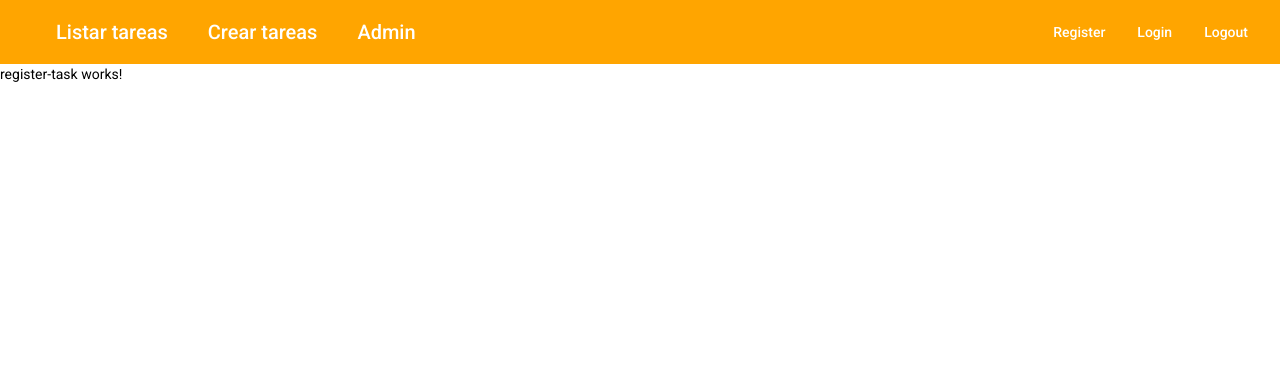
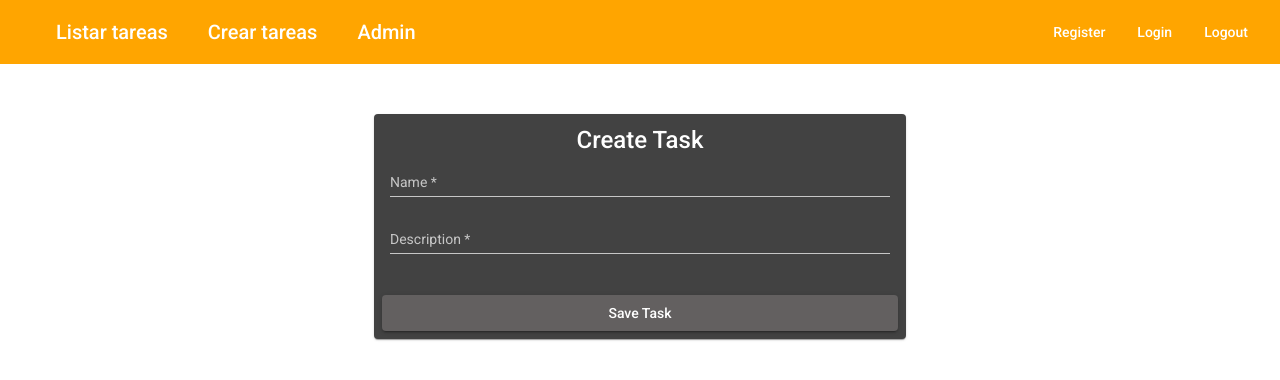
Before and after one commit to smercadog14/BC_Accenture_Semana4_Reto1, an Angular app in the folder frontend/: page /saveTask in a window 1280 px wide. Shown: the top 380 px of the page. Built offline with nearby package versions, Linux system fonts and the light colour scheme.

Commit message:
Add login, register and save task

```diff
--- a/frontend/src/app/board/register-task/register-task.component.css
+++ b/frontend/src/app/board/register-task/register-task.component.css
@@ -0,0 +1,29 @@
+.container {
+  display: flex;
+  flex-direction: column;
+}
+
+.button {
+  width: 100%;
+}
+
+.card {
+  min-width: 150px;
+  max-width: 500px;
+  width: 100%;
+}
+
+.form {
+  display: flex;
+  justify-content: center;
+  align-items: center;
+  padding: 50px 0px 0px;
+}
+
+mat-card-title {
+  text-align: center;
+}
+
+.colorButton {
+  background-color: #636060;
+}
--- a/frontend/src/app/board/register-task/register-task.component.html
+++ b/frontend/src/app/board/register-task/register-task.component.html
@@ -1 +1,33 @@
-<p>register-task works!</p>
+<div class="form">
+    <mat-card class="card">
+        <mat-card-title>Create Task</mat-card-title>
+
+        <div class="col-12 col-lg-12" *ngIf="errorMessage">
+            <div class="alert alert-danger alert-dismissible" role="alert">
+                <div class="alert-message">
+                    {{ errorMessage }}
+                </div>
+
+                <button type="button" class="close" (click)="closeX()" data-dismiss="alert" aria-label="Close">
+                    <span aria-hidden="true">X</span>
+                </button>
+            </div>
+        </div>
+        <mat-card-content>
+            <div class="container">
+                <mat-form-field>
+                    <input [(ngModel)]="taskData.name" matInput placeholder="Name" required />
+                </mat-form-field>
+                <mat-form-field>
+                    <input [(ngModel)]="taskData.email" matInput placeholder="Description" required />
+                </mat-form-field>
+
+            </div>
+        </mat-card-content>
+        <mat-card-actions>
+            <button (click)="saveTask()" class="button colorButton" mat-raised-button>
+                Save Task
+            </button>
+        </mat-card-actions>
+    </mat-card>
+</div>
--- a/frontend/src/app/board/register-task/register-task.component.ts
+++ b/frontend/src/app/board/register-task/register-task.component.ts
@@ -1,15 +1,29 @@
 import { Component, OnInit } from '@angular/core';
-
+import { AuthService } from '../../services/auth.service';
+import { Router } from '@angular/router';
 @Component({
   selector: 'app-register-task',
   templateUrl: './register-task.component.html',
-  styleUrls: ['./register-task.component.css']
+  styleUrls: ['./register-task.component.css'],
 })
 export class RegisterTaskComponent implements OnInit {
-
-  constructor() { }
-
-  ngOnInit(): void {
+  public taskData: any;
+  public errorMessage: String;
+  constructor() {
+    this.taskData = {};
+    this.errorMessage = '';
   }
 
+  ngOnInit(): void {}
+
+  saveTask() {}
+
+  closeAlert() {
+    setTimeout(() => {
+      this.errorMessage = '';
+    }, 3000);
+  }
+  closeX() {
+    this.errorMessage = '';
+  }
 }
--- a/frontend/src/app/home/login/login.component.css
+++ b/frontend/src/app/home/login/login.component.css
@@ -0,0 +1,29 @@
+.container{
+    display: flex;
+    flex-direction: column;
+}
+
+.button{
+    width: 100%;
+}
+
+.card{
+    min-width: 150px;
+    max-width: 500px;
+    width: 100%;
+}
+
+.form{
+    display: flex;
+    justify-content: center;
+    align-items: center;
+    padding: 50px 0px 0px;
+}
+
+mat-card-title{
+    text-align: center;
+}
+
+.colorButton{
+    background-color: #636060;
+}
--- a/frontend/src/app/home/login/login.component.html
+++ b/frontend/src/app/home/login/login.component.html
@@ -1 +1,33 @@
-<p>login works!</p>
+<div class="form">
+    <mat-card class="card">
+        <mat-card-title>Login</mat-card-title>
+
+        <div class="col-12 col-lg-12" *ngIf="errorMessage">
+            <div class="alert alert-danger alert-dismissible" role="alert">
+                <div class="alert-message">
+                    {{ errorMessage }}
+                </div>
+
+                <button type="button" class="close" (click)="closeX()" data-dismiss="alert" aria-label="Close">
+                    <span aria-hidden="true">X</span>
+                </button>
+            </div>
+        </div>
+        <mat-card-content>
+            <div class="container">
+
+                <mat-form-field>
+                    <input [(ngModel)]="loginData.email" matInput placeholder="Email" required />
+                </mat-form-field>
+                <mat-form-field>
+                    <input [(ngModel)]="loginData.password" matInput placeholder="Password" required />
+                </mat-form-field>
+            </div>
+        </mat-card-content>
+        <mat-card-actions>
+            <button (click)="login()" class="button colorButton" mat-raised-button>
+                login
+            </button>
+        </mat-card-actions>
+    </mat-card>
+</div>
--- a/frontend/src/app/home/login/login.component.ts
+++ b/frontend/src/app/home/login/login.component.ts
@@ -1,15 +1,51 @@
 import { Component, OnInit } from '@angular/core';
+import { AuthService } from '../../services/auth.service';
+import { Router } from '@angular/router';
 
 @Component({
   selector: 'app-login',
   templateUrl: './login.component.html',
-  styleUrls: ['./login.component.css']
+  styleUrls: ['./login.component.css'],
 })
 export class LoginComponent implements OnInit {
-
-  constructor() { }
-
-  ngOnInit(): void {
+  public loginData: any;
+  public errorMessage: String;
+  constructor(private auth: AuthService, private router: Router) {
+    this.loginData = {};
+    this.errorMessage = '';
   }
 
+  ngOnInit(): void {}
+
+  login() {
+    if (!this.loginData.email || !this.loginData.password) {
+      console.log('Failed process: Incomplete Data');
+      this.errorMessage = 'Failed Process: Incomplete Data';
+      this.closeAlert();
+      this.loginData = {};
+    } else {
+      this.auth.login(this.loginData).subscribe(
+        (res: any) => {
+          console.log(res);
+          localStorage.setItem('token', res.jwtToken);
+          this.router.navigate(['/listTask']);
+        },
+        (err) => {
+          console.log(err);
+          this.errorMessage = err.error;
+          this.closeAlert();
+          this.loginData = {};
+        }
+      );
+    }
+  }
+
+  closeAlert() {
+    setTimeout(() => {
+      this.errorMessage = '';
+    }, 3000);
+  }
+  closeX() {
+    this.errorMessage = '';
+  }
 }
--- a/frontend/src/app/services/auth.service.ts
+++ b/frontend/src/app/services/auth.service.ts
@@ -12,4 +12,12 @@
   registerUser(user: any) {
     return this.http.post(this.env + 'user/registerUser', user);
   }
+
+  login(user: any) {
+    return this.http.post(this.env + 'auth/login', user);
+  }
+
+  saveTask(task: any) {
+    return this.http.post(this.env + 'board/saveTask', task);
+  }
 }
```
